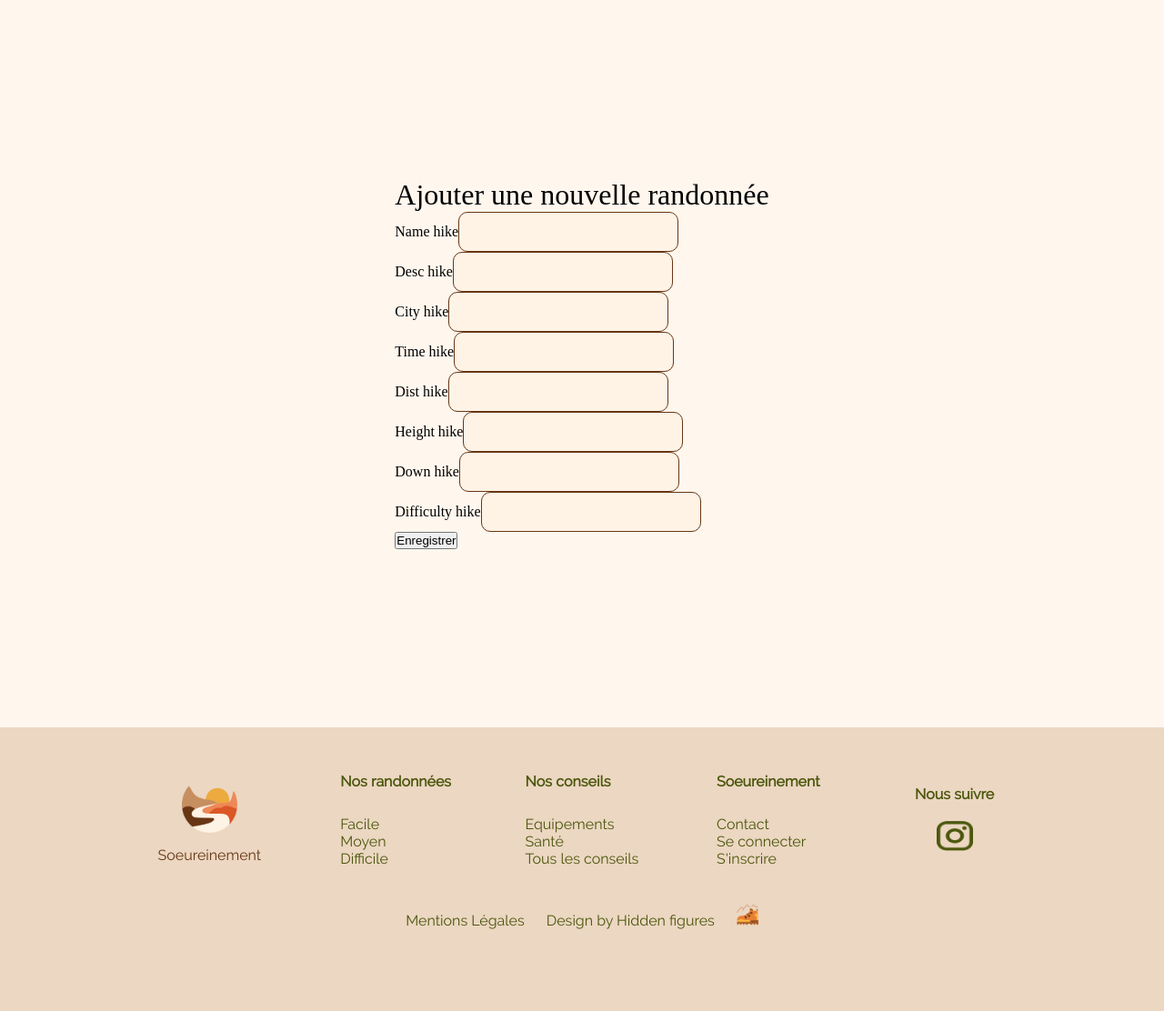
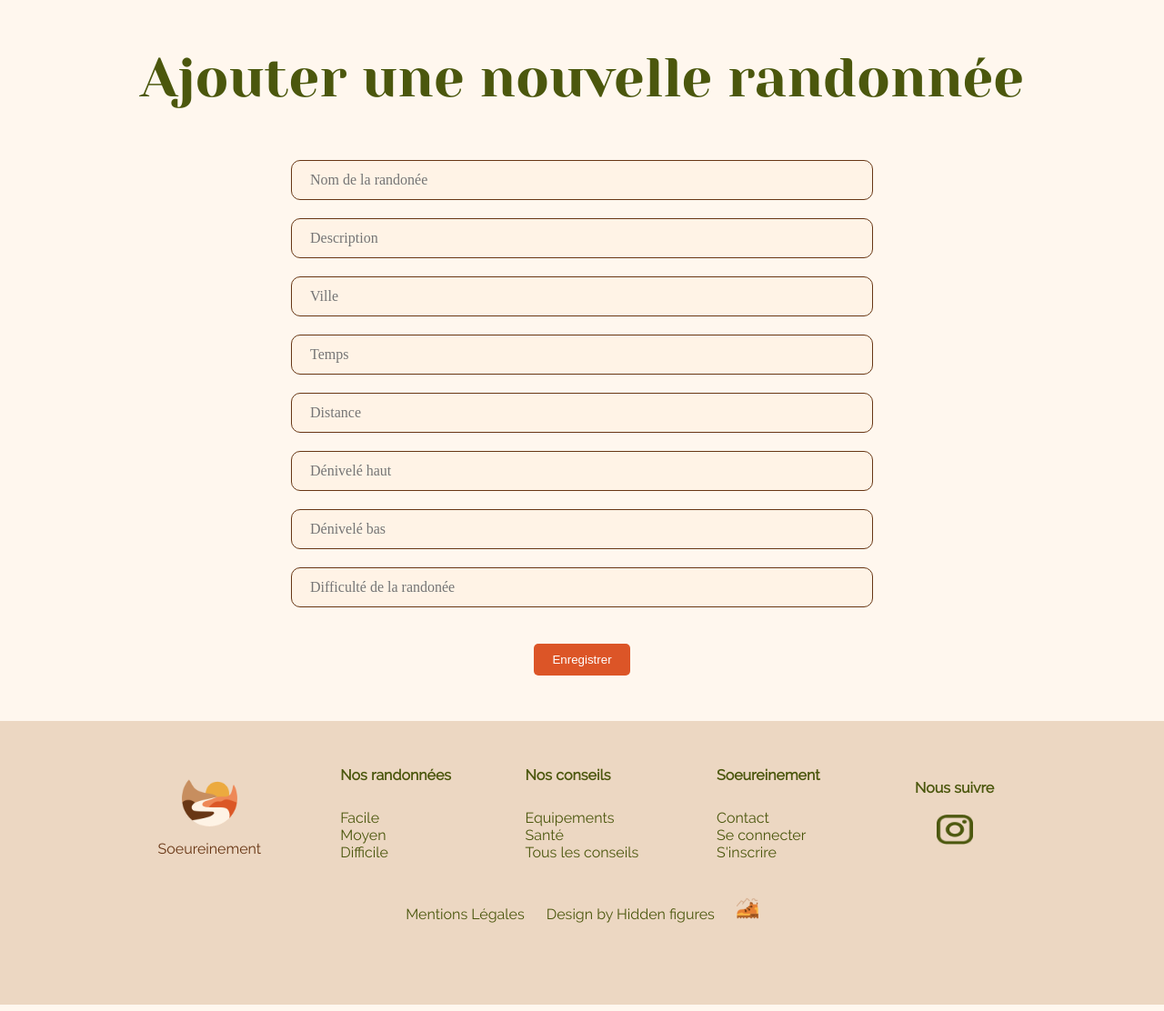
Before and after one commit to Jess59/testCrud, a Symfony app: template templates/admin/new.html.twig in a window 1280 px wide. Shown: the part 70-1182 px from the top of the page at 91% size. Run offline with Twig, Linux system fonts and the light colour scheme; the template is opened without the code that fills it, so the values that code supplies are empty; form fields are guessed from the names that the template uses; some libraries are stand-ins or nearby versions; some web fonts are replaced.

Commit message:
Style New Rando

```diff
--- a/public/css/style.css
+++ b/public/css/style.css
@@ -1729,16 +1729,58 @@ border-collapse: collapse; /* Fusionne les bordures des cellules */
 
 
 /******************NeWHike Admin*****************************/
-#mainNewHike {
+
+#containerNewHike {
     display: flex;
     justify-content: center;
     align-items: center;
-    min-height: 100vh;
-
-}
-
-
-
+
+}
+#newHike{
+    width: 50%;
+}
+.form-field {
+    margin-bottom: 20px; /* Ajoute de l'espace entre les champs */
+    padding: 10px; /* Ajoute du padding interne aux champs */
+    border: 1px solid #ccc; /* Bordure pour les champs */
+    border-radius: 5px; /* Bordure arrondie */
+    width: 100%; /* Assure que les champs prennent toute la largeur du conteneur */
+    box-sizing: border-box; /* Inclut le padding et la bordure dans la largeur totale */
+
+}
+
+#btnsEnregNew {
+    margin-top: 20px; /* Ajoute de l'espace au-dessus du bouton */
+    padding: 10px 20px;
+    background-color:  #DC5527; /* Couleur de fond */
+    color: white; /* Couleur du texte */
+    border: none; /* Pas de bordure */
+    border-radius: 5px; /* Bordure arrondie */
+    cursor: pointer; /* Curseur de pointeur */
+    justify-content: center;
+    align-items: center;
+    width: fit-content; /* Ajuste la largeur du bouton à son contenu */
+    margin-bottom: 50px;
+}
+
+#btnsEnregNew:hover {
+    background-color: #FF5C24; /* Couleur de fond au survol */
+}
+
+#btnNewRando {
+    display: flex;
+    justify-content: center;
+    align-items: center;
+}
+
+#mainNewHike .h1Titre {
+    text-align: center;
+    color: #4B570D;
+    margin-top: 50px;
+    font-size: 60px;
+    font-family: yesevaOne;
+    margin-bottom: 50px;
+    }
 
 
 
--- a/templates/admin/new.html.twig
+++ b/templates/admin/new.html.twig
@@ -4,24 +4,27 @@
 
 {% block body %}
 <main id="mainNewHike">
+ <h1 class="h1Titre">Ajouter une nouvelle randonnée</h1>
     <div id="containerNewHike">
         <div id="newHike">
-            <h1 class="h1Titre">Ajouter une nouvelle randonnée</h1>
+
+
+
 
             {{ form_start(form) }}
                 <div id="formNewR">
                     {{ form_errors(form) }}
 
-                    {{ form_row(form.nameHike, {'attr': {'id': 'nomNewRando'} }) }}
-                    {{ form_row(form.descHike, { 'attr': {'id': 'descNewRando'} }) }}
-                    {{ form_row(form.cityHike, { 'attr': {'id': 'villeNewRando'} }) }}
-                    {{ form_row(form.timeHike, {'attr': {'id': 'dureeNewRando'} }) }}
-                    {{ form_row(form.distHike, {'attr': {'id': 'distanceNewRando'} }) }}
-                    {{ form_row(form.heightHike, {'attr': {'id': 'denivelePositifNewRando'} }) }}
-                    {{ form_row(form.downHike, {'attr': {'id': 'deniveleNegatifNewRando'} }) }}
-                    {{ form_row(form.difficultyHike, {'attr': {'id': 'difficulteNewRando'} }) }}
+                    {{ form_row(form.nameHike, {'attr': {'class': 'form-field','placeholder': 'Nom de la randonée','id': 'nomNewRando'}, 'label': false }) }}
+                    {{ form_row(form.descHike, { 'attr': {'class': 'form-field','placeholder': 'Description','id': 'descNewRando'}, 'label': false }) }}
+                    {{ form_row(form.cityHike, { 'attr': {'class': 'form-field','placeholder': 'Ville','id': 'villeNewRando'}, 'label': false }) }}
+                    {{ form_row(form.timeHike, {'attr': {'class': 'form-field','placeholder': 'Temps','id': 'dureeNewRando'}, 'label': false }) }}
+                    {{ form_row(form.distHike, {'attr': {'class': 'form-field','placeholder': 'Distance','id': 'distanceNewRando'}, 'label': false }) }}
+                    {{ form_row(form.heightHike, {'attr': {'class': 'form-field','placeholder': 'Dénivelé haut','id': 'denivelePositifNewRando'}, 'label': false }) }}
+                    {{ form_row(form.downHike, {'attr': {'class': 'form-field','placeholder': 'Dénivelé bas','id': 'deniveleNegatifNewRando'}, 'label': false }) }}
+                    {{ form_row(form.difficultyHike, {'attr': {'class': 'form-field','placeholder': 'Difficulté de la randonée','id': 'difficulteNewRando'}, 'label': false }) }}
 
-                    <button type="submit" class="btn" id="btnsEnregNew" size="40">Enregistrer</button>
+                   <div id='btnNewRando'> <button type="submit" class="btn" id="btnsEnregNew" size="40">Enregistrer</button></div>
                 </div>
             {{ form_end(form) }}
         </div>
```
